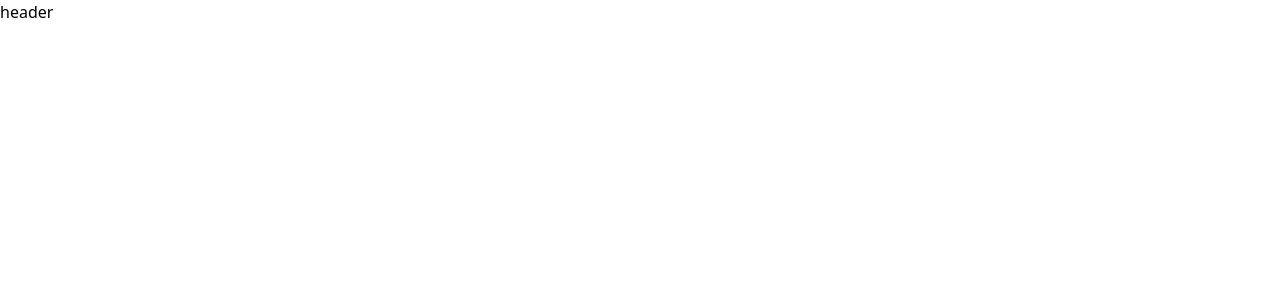
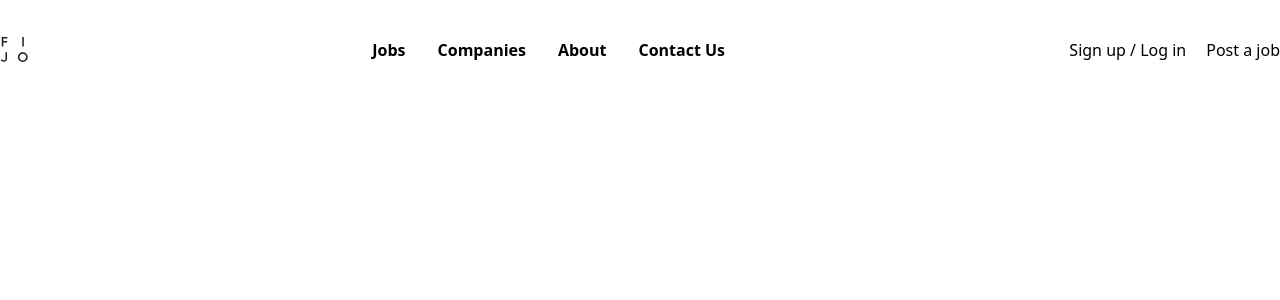
Before and after one commit to PargevKocharyan/fijo-app, a Next.js app: page / in a window 1280 px wide. Shown: the top 300 px of the page. Built offline with nearby package versions, Linux system fonts and the light colour scheme.

Commit message:
Adding the header component

```diff
--- a/components/ui/header.tsx
+++ b/components/ui/header.tsx
@@ -1,7 +1,22 @@
-import React from "react";
+import Image from "next/image";
+import Link from "next/link";
 
 function Header() {
-  return <div>header</div>;
+  return (
+    <header className="container h-[35px] flex items-center justify-between mt-8">
+      <Image src="/img/logo.svg" alt="logo" width={28} height={26} />
+      <nav className="flex items-center gap-8 font-semibold">
+        <Link href="/jobs">Jobs</Link>
+        <Link href="/companies">Companies</Link>
+        <Link href="/about">About</Link>
+        <Link href="/contact-us">Contact Us</Link>
+      </nav>
+      <div className="flex gap-5">
+        <button>Sign up / Log in</button>
+        <button>Post a job</button>
+      </div>
+    </header>
+  );
 }
 
 export default Header;
--- a/tailwind.config.js
+++ b/tailwind.config.js
@@ -14,6 +14,9 @@ module.exports = {
         green: "rgb(var(--green) / <alpha-value>)",
         black: "rgb(var(--black) / <alpha-value>)",
       },
+      container: {
+        center: true,
+      },
     },
   },
   plugins: [],
```
Also changed, not shown: public/img/Logo.svg (added).
